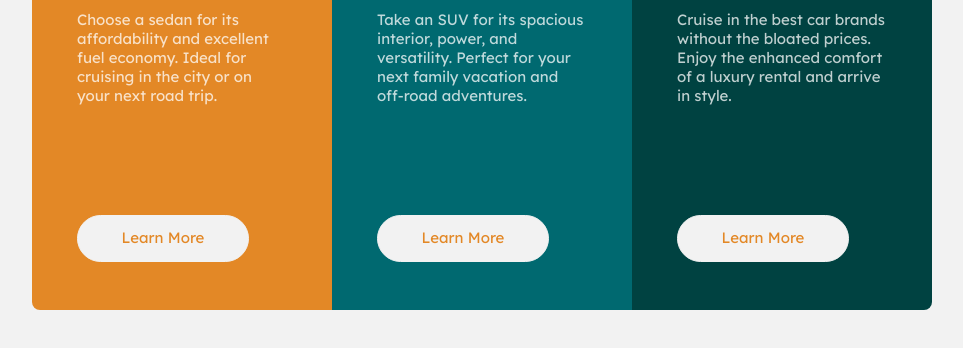
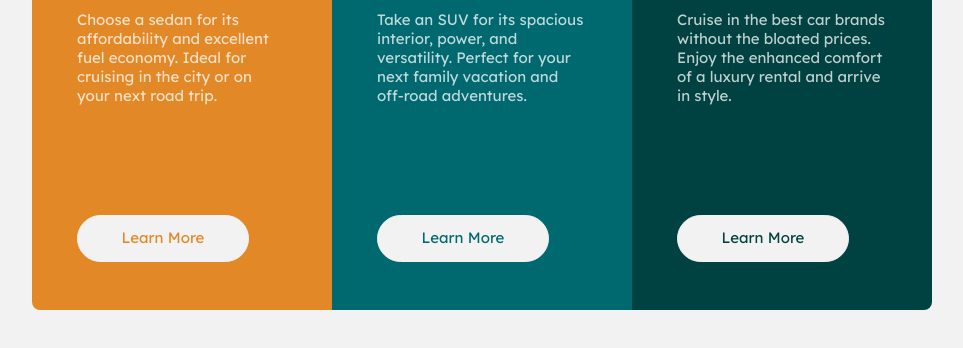
Before and after one commit to phurkornt/3-column-preview-card-component-main, a plain HTML site: page index.html in a window 1280 px wide. Shown: the part 298-646 px from the top of the page, without its empty margins (158-1121 px from the left). Drawn offline with Linux system fonts and the light colour scheme.

Commit message:
Add files via upload

```diff
--- a/index.html
+++ b/index.html
@@ -36,7 +36,7 @@
               <h1  style="padding-bottom: 10px;">SUVS</h1>
               <p style="color: hsla(0, 0%, 100%, 0.75);">Take an SUV for its spacious interior, power, and versatility. Perfect for your next family vacation
               and off-road adventures.</p>
-              <div class="button-box">
+              <div class="button-box" style="color: hsl(184, 100%, 22%);">
                 <p style="  margin-top: 12px;">Learn More</p>
               </div>
             </div>
@@ -48,7 +48,7 @@
               <h1  style="padding-bottom: 10px;">LUXURY</h1>
               <p style="color: hsla(0, 0%, 100%, 0.75);">Cruise in the best car brands without the bloated prices. Enjoy the enhanced comfort of a luxury
               rental and arrive in style.</p>
-              <div class="button-box">
+              <div class="button-box" style="color:hsl(179, 100%, 13%);">
                 <p style="  margin-top: 12px;">Learn More</p>
               </div>
             </div>
```
